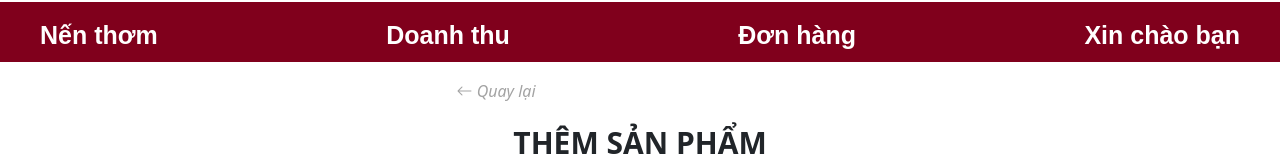
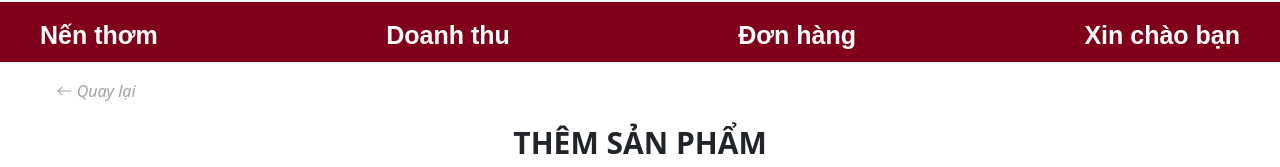
Before and after one commit to Hoye-tran/NenThomApp, a React (Create React App) app: page /addproduct in a window 1280 px wide. Shown: the top 167 px of the page. Built offline with nearby package versions, Linux system fonts and the light colour scheme; data requests are answered from the project's data file.

Commit message:
Update AddProduct.css

```diff
--- a/src/assets/styles/AddProduct.css
+++ b/src/assets/styles/AddProduct.css
@@ -28,7 +28,6 @@
   font-style: italic;
   color: #a3a3a3;
   margin-top: 15px;
-  margin-left: 400px;
 }
 #add-product-form input,
 #add-product-form textarea,
```
